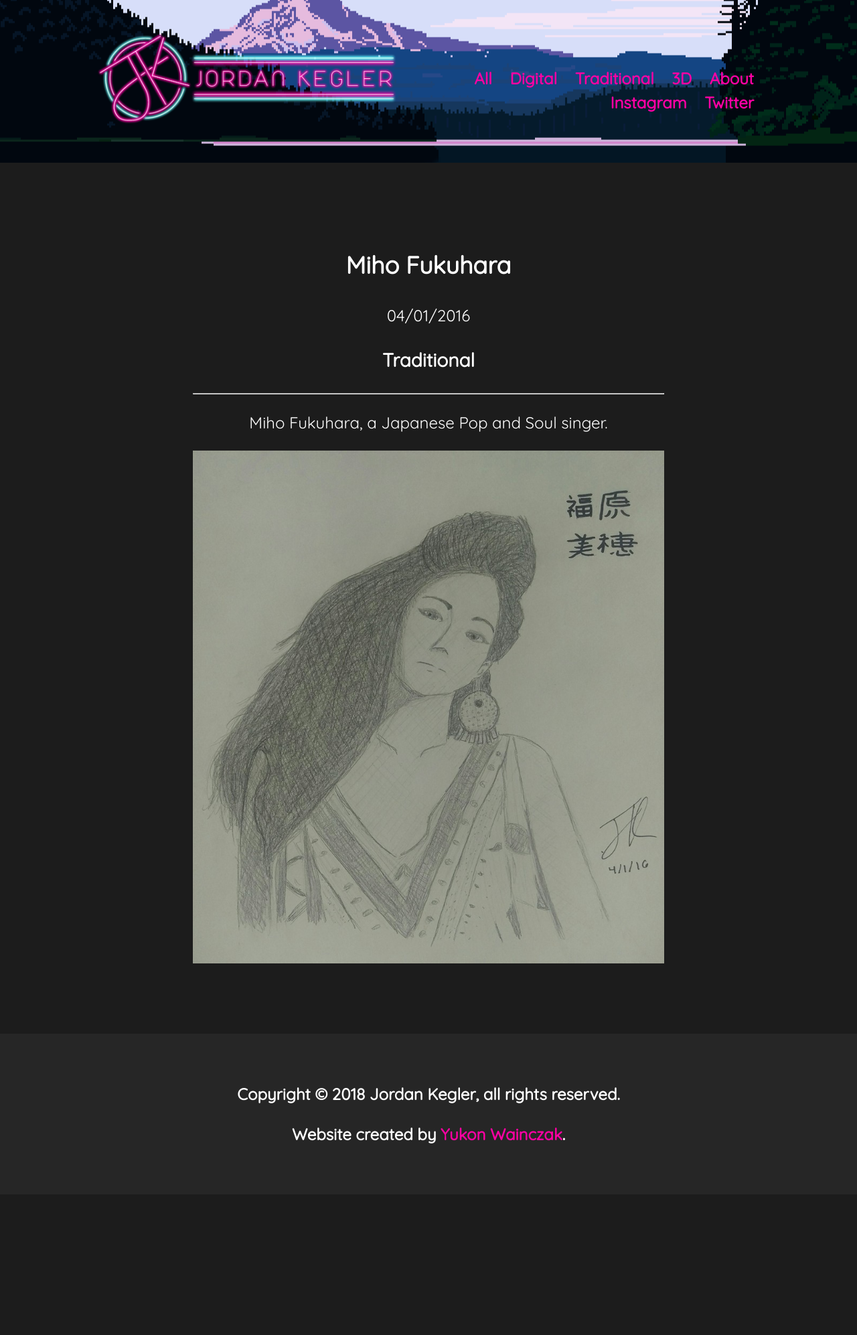
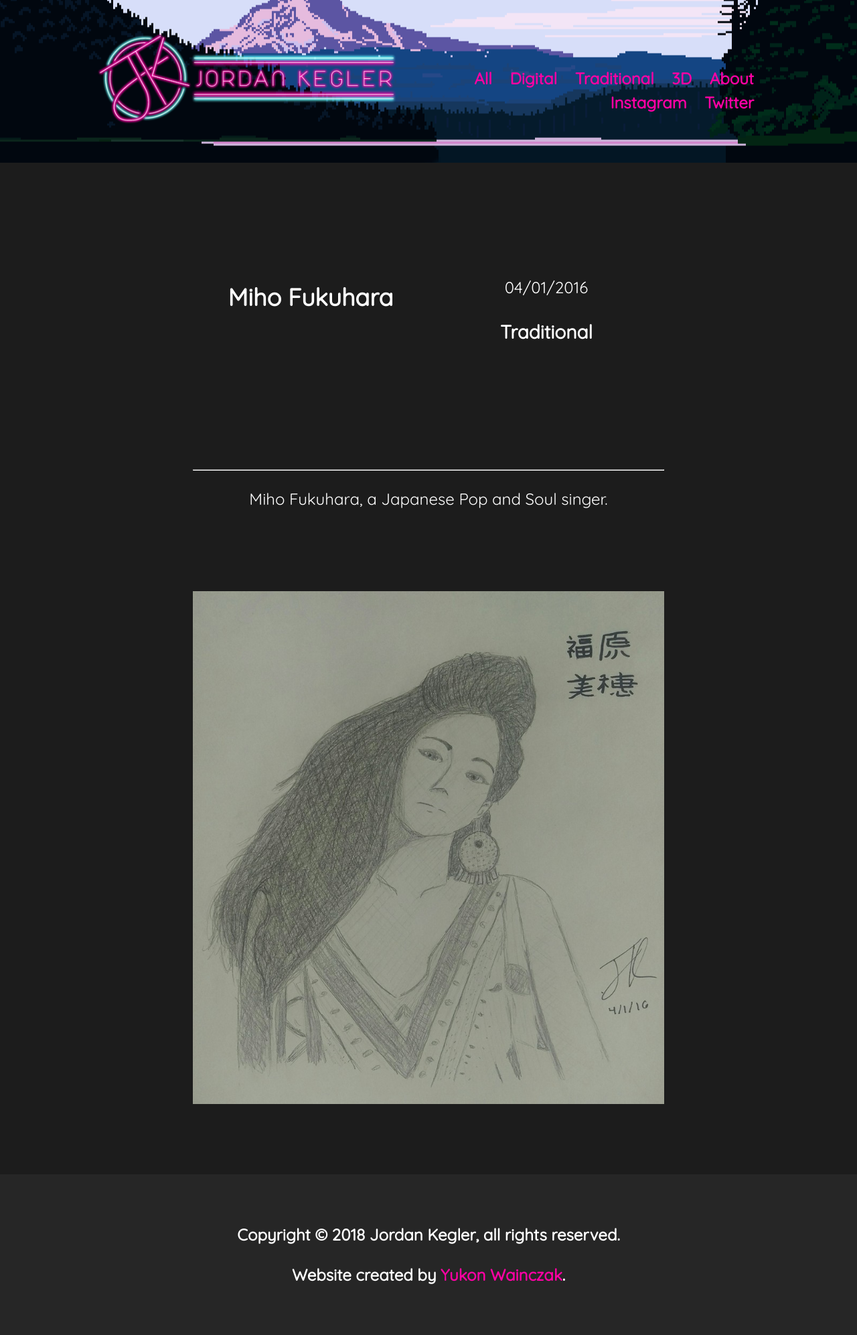
Before and after one commit to Wavestormed/Wavestormed.github.io, a Jekyll site: the page built from _posts/2016-04-01-miho-fukuhara.md, in a window 1280 px wide. Shown: the whole page at 67% size. Built offline with Jekyll 4.4.1, drawn with Linux system fonts in a browser that asks for light colours; before the commit the page ends 1784 px from its top, so only the background shows below that.

Commit message:
Made posts prettier

```diff
--- a/_layouts/post.html
+++ b/_layouts/post.html
@@ -3,16 +3,21 @@ layout: default
 ---
 
 <div class="container">
-	<div>
+	<div class="twocol">
 		<h2>{{ page.title }}</h2>
+	</div>
+	<div class="twocol">
 		<p class="meta">{{ page.date | date: "%m/%d/%Y" }}</p>
 		<h3>{{ page.section }}</h3>
-		<hr>
+	</div>
+</div>
 
-		{{ content }}
+<div class="container">
+	<hr>
+	{{ content }}
+</div>
 
-	</div>
-
+<div class="container">
 	{% for images in page.images %}
 		<img style="max-width: 100%;" src = {{ images }}>
 	{% endfor %}
--- a/assets/css/main.css
+++ b/assets/css/main.css
@@ -52,6 +52,14 @@ body
   right: 0;
   padding: inherit;
   padding-left: 0;
+}
+
+.twocol {
+	width: 50%;
+	overflow: auto;
+	float: left;
+	padding-top: 2em;
+	padding-bottom: 2em;
 }
 
 .threecol {
```
